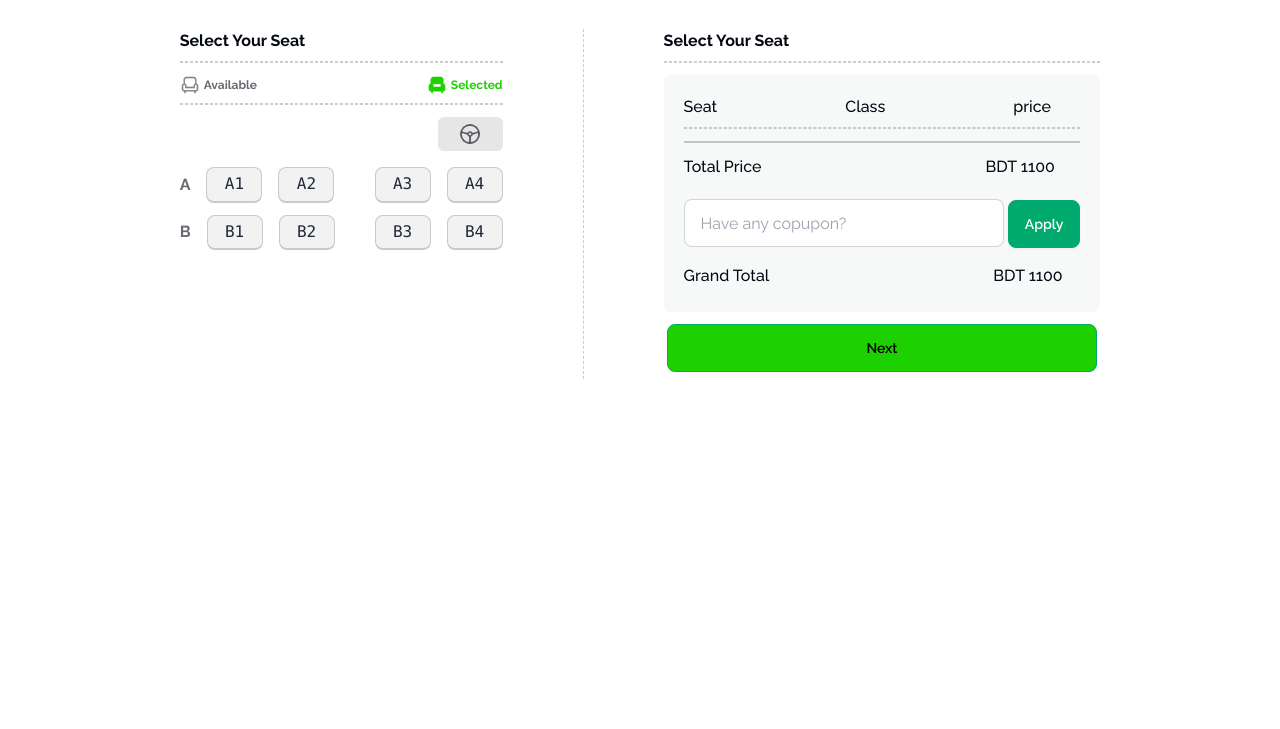
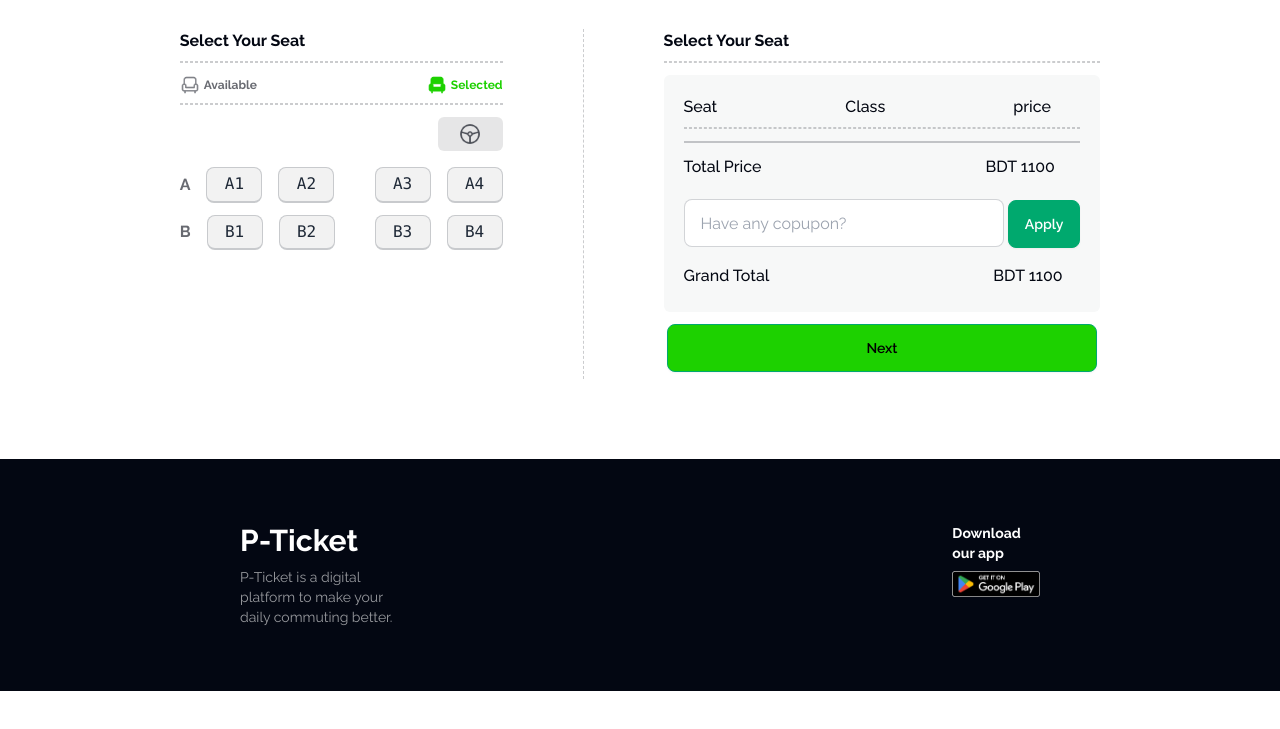
Before and after one commit to shodorsonnath/P-Ticket, a plain HTML site: page index.html in a window 1280 px wide. Shown: the part 1525-2254 px from the top of the page. After the commit the page ends 2216 px from the top, so only its background shows below. Drawn offline with nearby package versions, Linux system fonts and the light colour scheme.

Commit message:
complete footer design

```diff
--- a/index.html
+++ b/index.html
@@ -178,7 +178,7 @@
             </div>
         </section>
         <!-- ph paribahan section start second part -->
-        <section class="mb-96 flex justify-center gap-20">
+        <section class="mb-20 flex justify-center gap-20 ">
             <div>
                 <p class="text-[#030712] font-bold mb-2">Select Your Seat</p>
                 <div class="border border-dashed h-[1px] border-[#03071233] mb-3"></div>
@@ -260,9 +260,21 @@
         </section>
 
     </main>
-    <footer>
 
-    </footer>
+        <footer class="footer bg-[#030712] text-neutral-content flex justify-center gap-[550px] px-60 pb-16 pt-16">
+            <aside>
+              <h1 class="text-white text-3xl font-bold">P-Ticket</h1>
+              <p class="text-sm text-[#ffffff96]">P-Ticket is a digital platform to make your<br>daily commuting better.</p>
+            </aside>
+            <nav>
+              <h6 class=" text-white text-sm font-bold">Download our app</h6>
+              <div class="grid grid-flow-col gap-4">
+                <img class="w-36" src="images/Group 104.png" alt="">
+              </div>
+            </nav>
+          </footer>
+
+
 </body>
 
 </html>
```
Also changed, not shown: images/Group 104.png (added).
